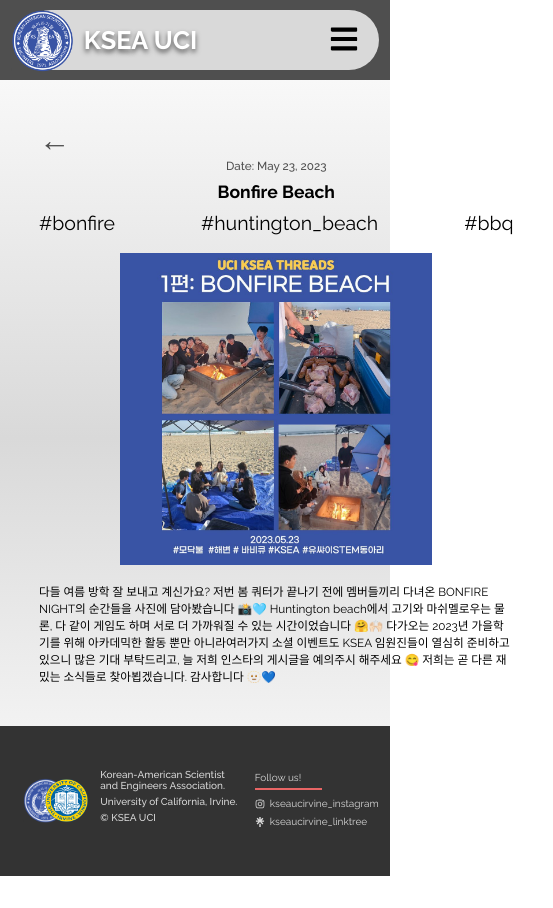
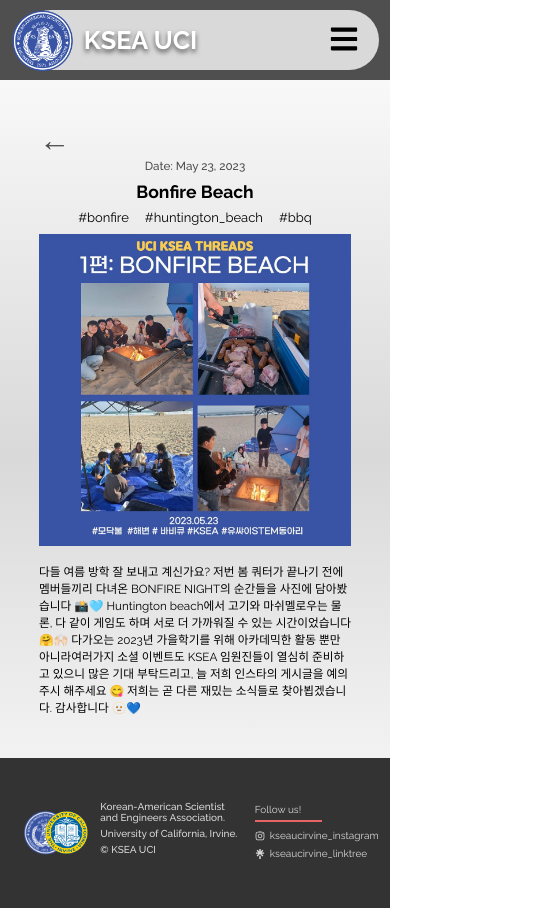
Before and after one commit to jicy9966/KSEAUCI_website, a React (Create React App) app: page /activity/1 in a window 390 px wide. Shown: the whole page, 553 px wide, since content can reach past the window. Before the commit the page ends 876 px from the top, so only its background shows below. Built offline with nearby package versions, Linux system fonts and the light colour scheme.

Commit message:
mobile update feed

```diff
--- a/src/pages/ActivityPage/ItemView/itemview.js
+++ b/src/pages/ActivityPage/ItemView/itemview.js
@@ -28,7 +28,7 @@
                         <p className="item-date">Date: {item.date}</p>
                         <h1>{item.title}</h1>
                         <div className="sub-categories">
-                            {item.subCategory.map((category, i) => (<div key={i}><text>{category}</text></div>))}
+                            {item.subCategory.map((category, i) => (<div key={i}>{category}</div>))}
                         </div>
                     </header>
                     <img src={item.cover} alt=" "></img>
--- a/src/pages/ActivityPage/ItemView/itemview.scss
+++ b/src/pages/ActivityPage/ItemView/itemview.scss
@@ -15,6 +15,8 @@
 {
     max-width: 700px;
     margin: 0vh auto 5vh;
+
+    @media screen and (max-width: $mobile-w) { width: 100%; }
 
     header
     {
@@ -46,10 +48,17 @@
     {
         display: flex;
         justify-content: center;
+        font-size: 20px;
         gap: 1rem;
-        margin-bottom: 2vh;
+        margin: 2vh 0;
 
-        @media screen and (max-width: $mobile-w) { gap: 0.5rem; }
+        @media screen and (max-width: $mobile-w)
+        {
+            flex-direction: row;
+            gap: 1rem;
+            font-size: small;
+            margin: 1vh 0;
+        }
     }
 
     img
```
